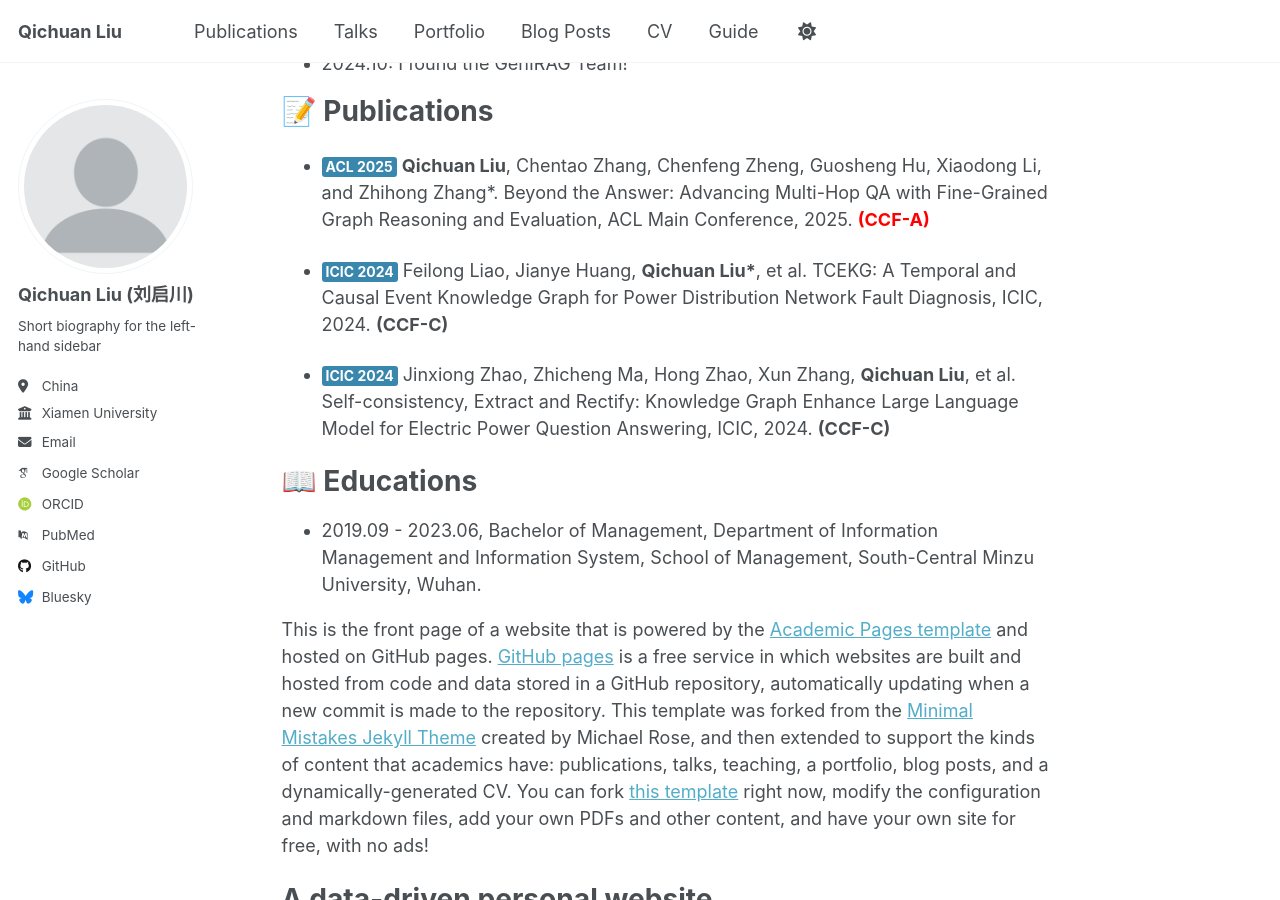
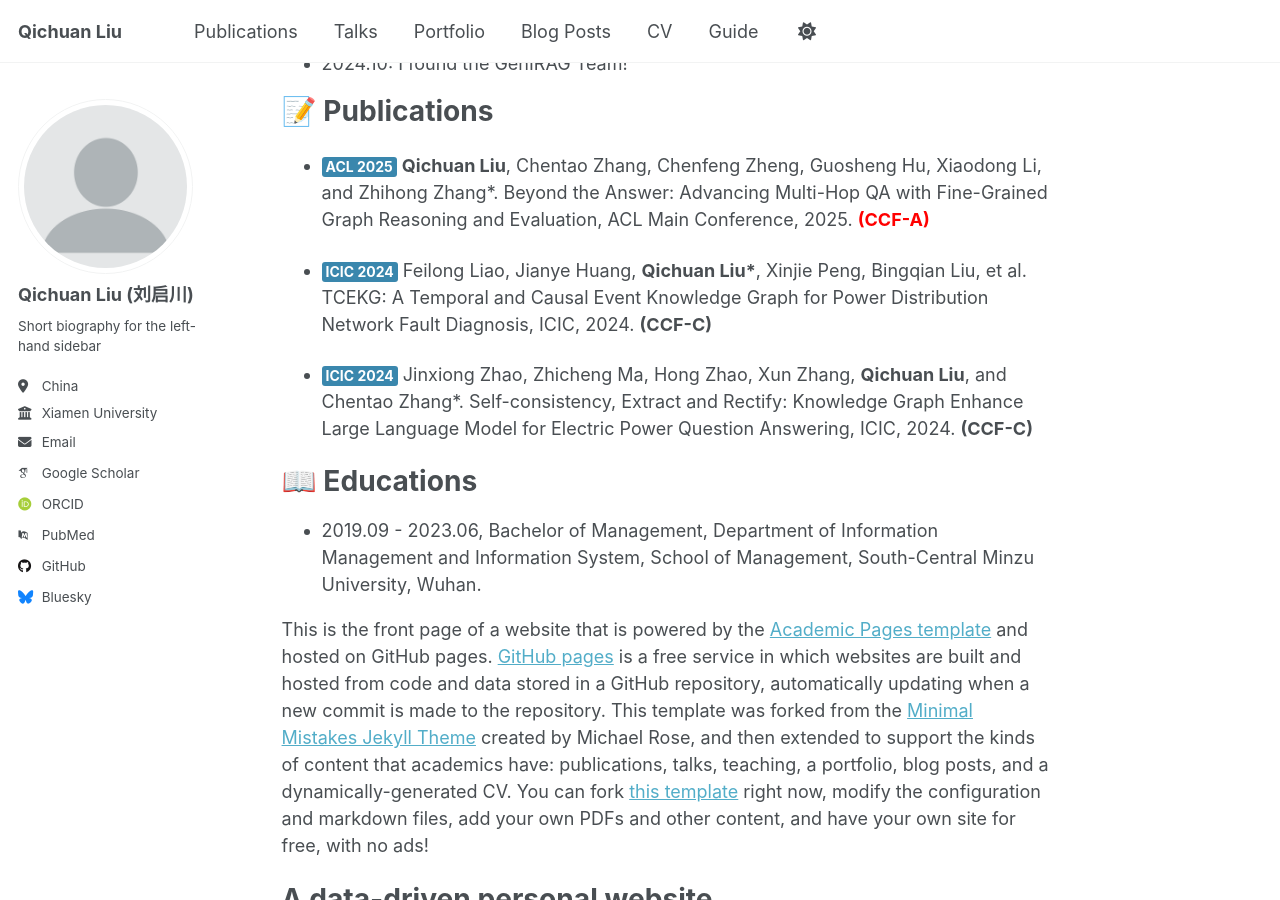
Before and after one commit to qcliu2001/qcliu2001.github.io, a Jekyll site: the page built from _pages/about.md, in a window 1280 px wide and 900 px high, scrolled down 546 px. Built offline with Jekyll 4.4.1, drawn with Linux system fonts in a browser that asks for light colours; some web fonts are replaced.

Commit message:
Update about.md

```diff
--- a/_pages/about.md
+++ b/_pages/about.md
@@ -24,8 +24,8 @@ My current research topics:
 📝 Publications
 ======
 + <p style="inline"><div style="background-color: #3a87ad; display: inline-block; padding: 2px 4px; border-radius: 3px; color: white;height: 20px; line-height: 16px; font-size: 14px; font-weight: bold; float; left; margin-right: 5px">ACL 2025</div><b>Qichuan Liu</b>, Chentao Zhang, Chenfeng Zheng, Guosheng Hu, Xiaodong Li, and Zhihong Zhang*. Beyond the Answer: Advancing Multi-Hop QA with Fine-Grained Graph Reasoning and Evaluation, ACL Main Conference, 2025. <span style="color: red; font-weight: bold">(CCF-A)</span></p>
-+ <p style="inline"><div style="background-color: #3a87ad; display: inline-block; padding: 2px 4px; border-radius: 3px; color: white;height: 20px; line-height: 16px; font-size: 14px; font-weight: bold; float; left; margin-right: 5px">ICIC 2024</div>Feilong Liao, Jianye Huang, <b>Qichuan Liu*</b>, et al. TCEKG: A Temporal and Causal Event Knowledge Graph for Power Distribution Network Fault Diagnosis, ICIC, 2024. <span style="font-weight: bold">(CCF-C)</span></p>
-+ <p style="inline"><div style="background-color: #3a87ad; display: inline-block; padding: 2px 4px; border-radius: 3px; color: white;height: 20px; line-height: 16px; font-size: 14px; font-weight: bold; float; left; margin-right: 5px">ICIC 2024</div>Jinxiong Zhao, Zhicheng Ma, Hong Zhao, Xun Zhang, <b>Qichuan Liu</b>, et al. ﻿Self-consistency, Extract and Rectify: Knowledge Graph Enhance Large Language Model for Electric Power Question Answering, ICIC, 2024. <span style="font-weight: bold">(CCF-C)</span></p>
++ <p style="inline"><div style="background-color: #3a87ad; display: inline-block; padding: 2px 4px; border-radius: 3px; color: white;height: 20px; line-height: 16px; font-size: 14px; font-weight: bold; float; left; margin-right: 5px">ICIC 2024</div>Feilong Liao, Jianye Huang, <b>Qichuan Liu*</b>, Xinjie Peng, Bingqian Liu, et al. TCEKG: A Temporal and Causal Event Knowledge Graph for Power Distribution Network Fault Diagnosis, ICIC, 2024. <span style="font-weight: bold">(CCF-C)</span></p>
++ <p style="inline"><div style="background-color: #3a87ad; display: inline-block; padding: 2px 4px; border-radius: 3px; color: white;height: 20px; line-height: 16px; font-size: 14px; font-weight: bold; float; left; margin-right: 5px">ICIC 2024</div>Jinxiong Zhao, Zhicheng Ma, Hong Zhao, Xun Zhang, <b>Qichuan Liu</b>, and Chentao Zhang*. ﻿Self-consistency, Extract and Rectify: Knowledge Graph Enhance Large Language Model for Electric Power Question Answering, ICIC, 2024. <span style="font-weight: bold">(CCF-C)</span></p>
 
 📖 Educations
 ======
```
